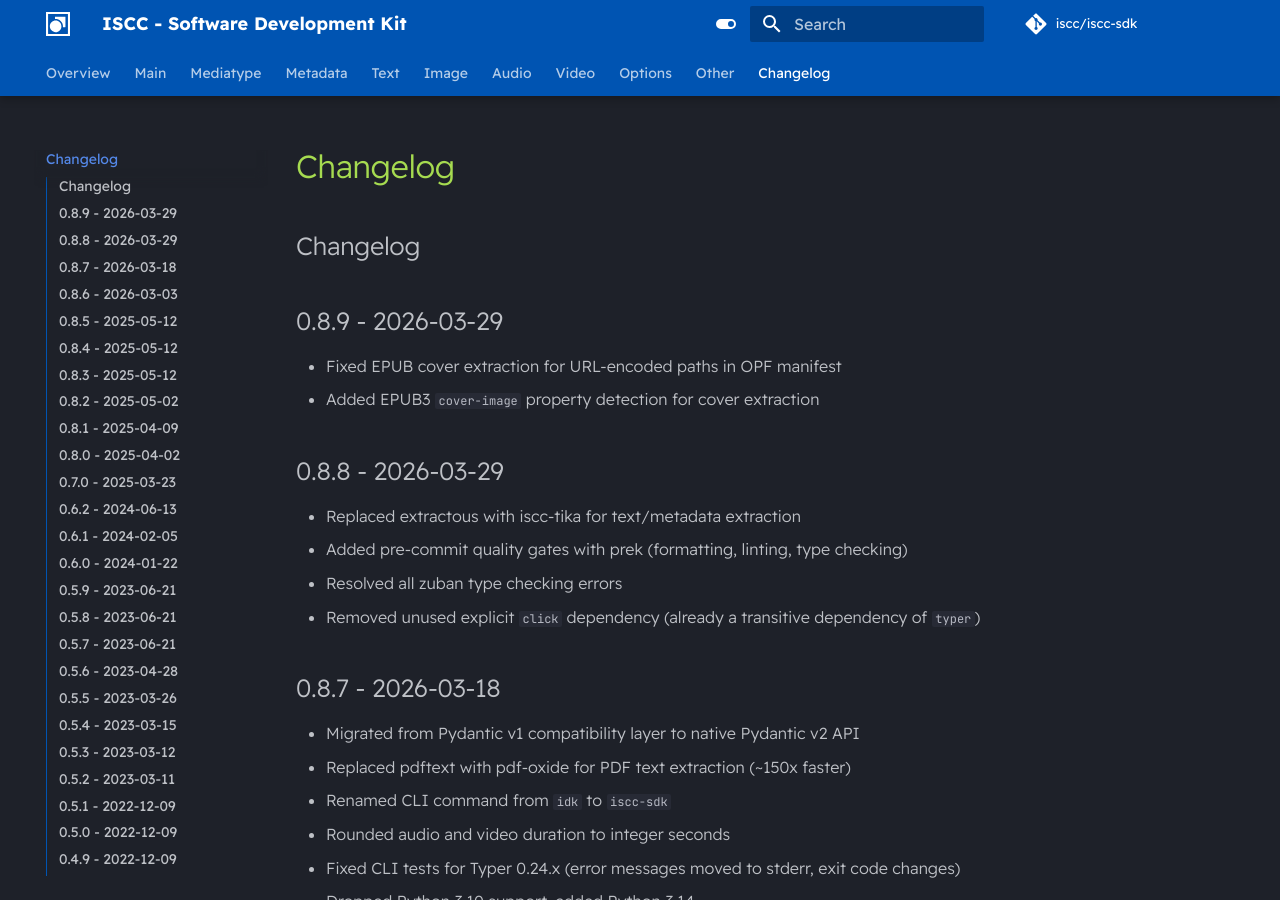
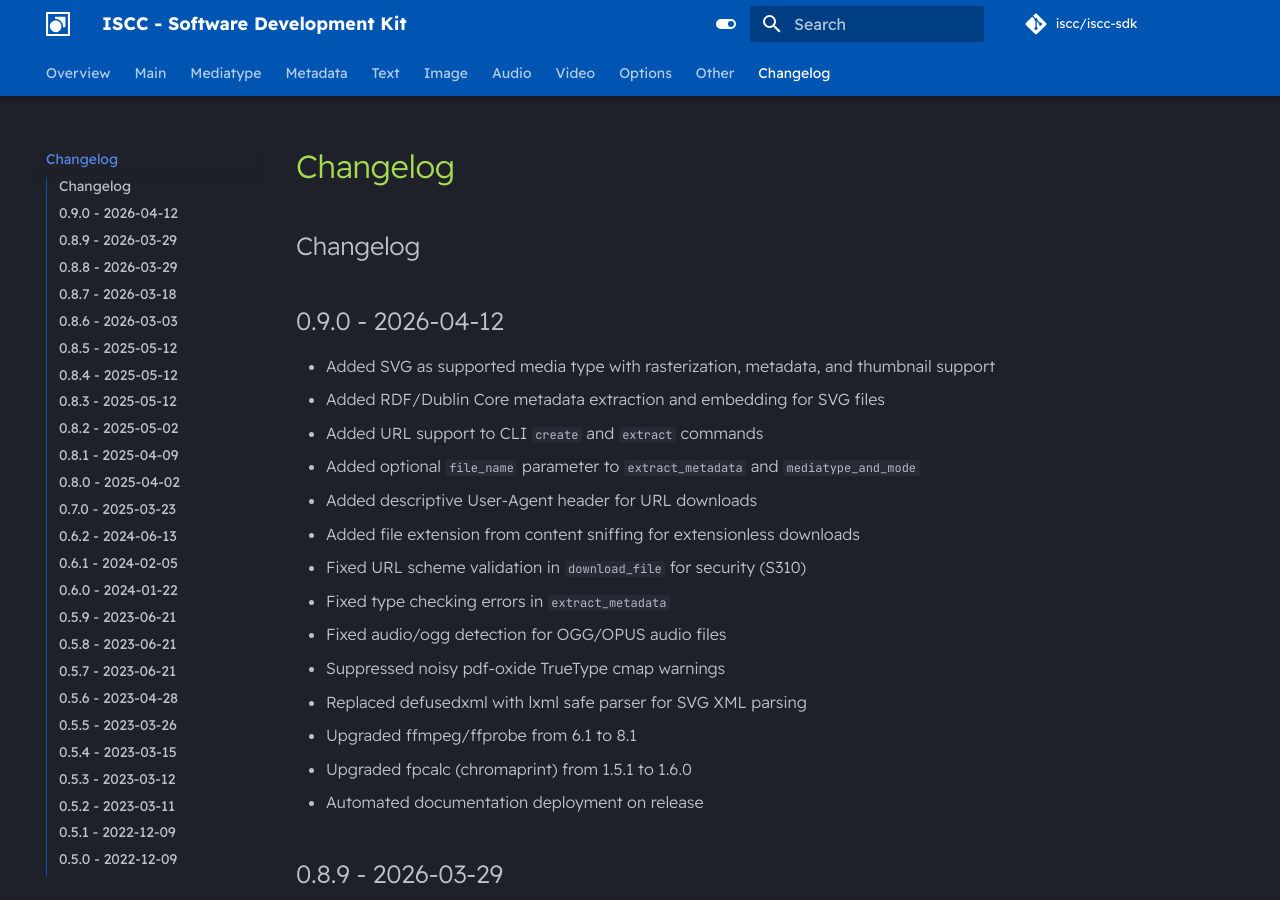
Before and after one commit to iscc/iscc-sdk, an MkDocs documentation site: the page built from docs/changelog.md, in a window 1280 px wide and 900 px high. Built offline with MkDocs 1.6.1 and Material for MkDocs 9.7.7, drawn with Linux system fonts in a browser that asks for light colours; comment, search, counter and statistics services are not loaded.

Commit message:
chore: release v0.9.0

```diff
--- a/docs/changelog.md
+++ b/docs/changelog.md
@@ -1,4 +1,21 @@
 ## Changelog
+
+## 0.9.0 - 2026-04-12
+
+- Added SVG as supported media type with rasterization, metadata, and thumbnail support
+- Added RDF/Dublin Core metadata extraction and embedding for SVG files
+- Added URL support to CLI `create` and `extract` commands
+- Added optional `file_name` parameter to `extract_metadata` and `mediatype_and_mode`
+- Added descriptive User-Agent header for URL downloads
+- Added file extension from content sniffing for extensionless downloads
+- Fixed URL scheme validation in `download_file` for security (S310)
+- Fixed type checking errors in `extract_metadata`
+- Fixed audio/ogg detection for OGG/OPUS audio files
+- Suppressed noisy pdf-oxide TrueType cmap warnings
+- Replaced defusedxml with lxml safe parser for SVG XML parsing
+- Upgraded ffmpeg/ffprobe from 6.1 to 8.1
+- Upgraded fpcalc (chromaprint) from 1.5.1 to 1.6.0
+- Automated documentation deployment on release
 
 ## 0.8.9 - 2026-03-29
 
--- a/pyproject.toml
+++ b/pyproject.toml
@@ -1,6 +1,6 @@
 [project]
 name = "iscc-sdk"
-version = "0.8.9"
+version = "0.9.0"
 description = "SDK for creating ISCCs (International Standard Content Codes)"
 authors = [{ name = "Titusz", email = "tp@py7.de" }]
 requires-python = ">=3.11"
```
Also changed, not shown: CHANGELOG.md (+17 -0 lines), README.md (+1 -1 lines), docs/index.md (+1 -1 lines), 2 other files.
